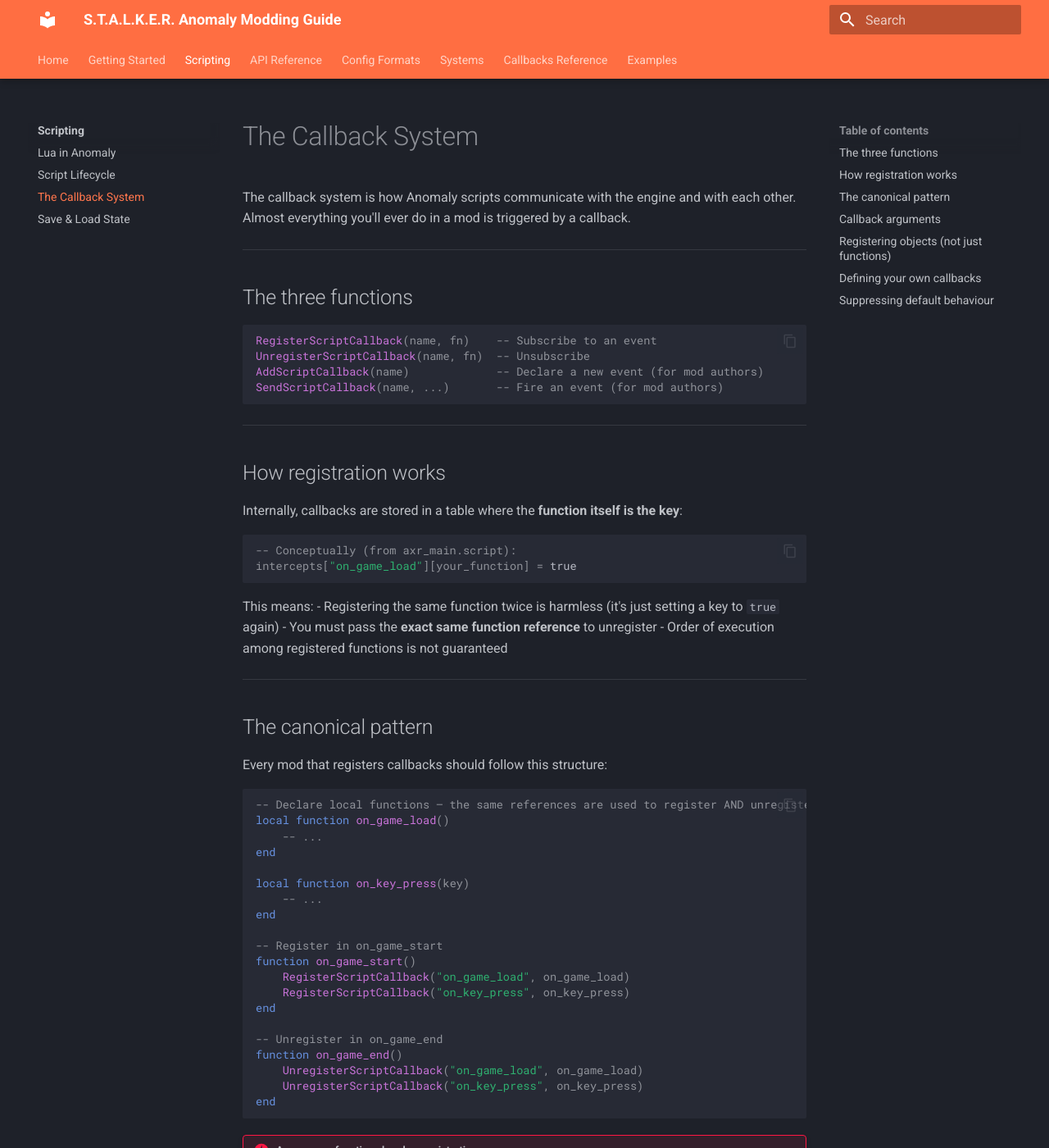
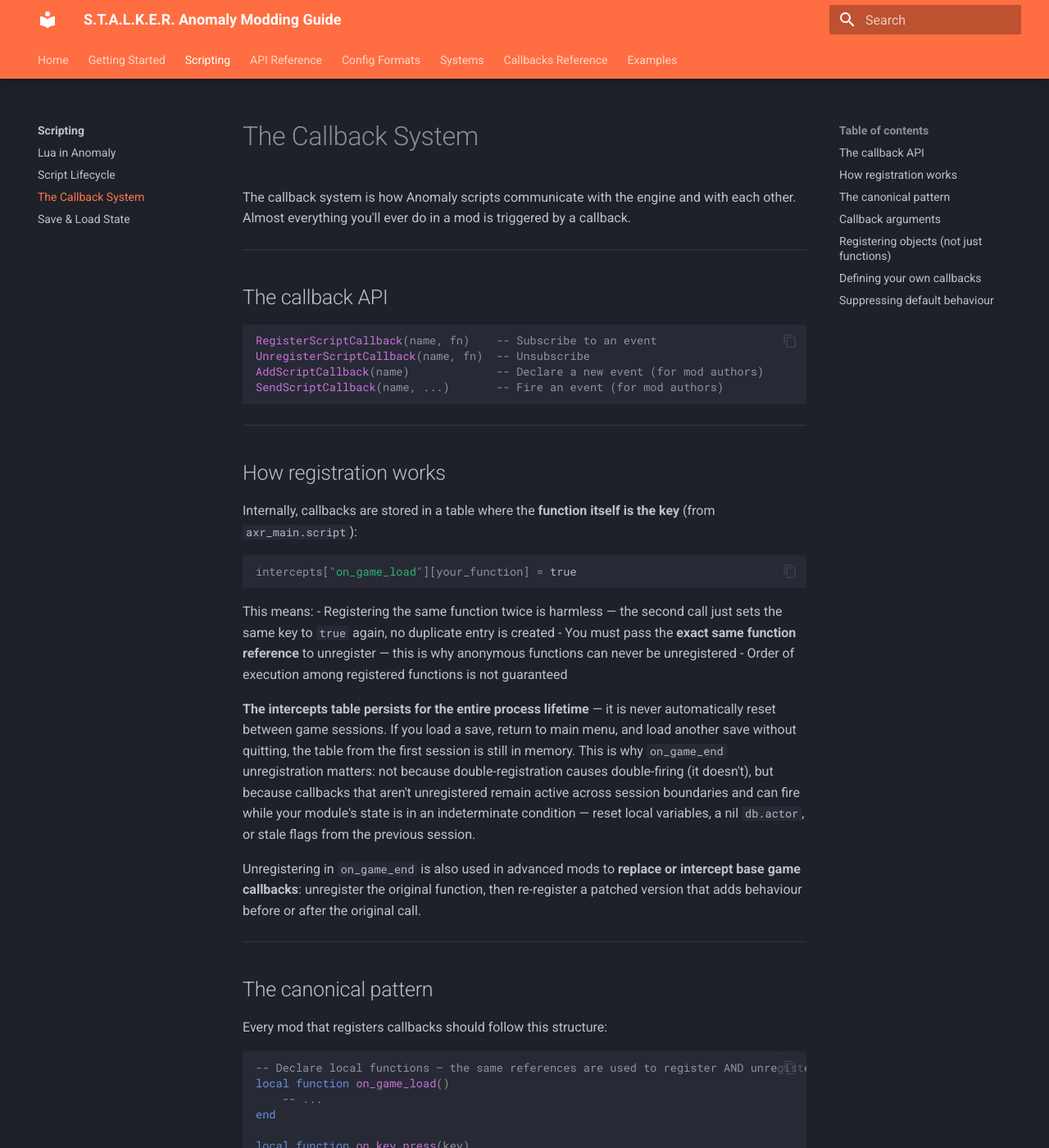
Before and after one commit to robE127/stalker-anomaly-modding-guide, an MkDocs documentation site: the page built from docs/scripting/callbacks.md, in a window 1280 px wide and 1400 px high. Shown: the whole window at 82% size. Built offline with MkDocs 1.6.1 and Material for MkDocs 9.7.7, drawn with Linux system fonts in a browser that asks for light colours.

Commit message:
Fix callback docs, update CLAUDE.md dev server guidance
- Correct double-firing myth in callbacks.md and script-lifecycle.md:
  intercepts table uses functions as keys so duplicate registration is
  a no-op; real reason to unregister is session state hygiene since
  intercepts table persists for entire process lifetime
- Add explanation of advanced unregister use case (intercepting/replacing
  base game callbacks for execution order control)
- Rename "The three functions" section header to "The callback API"
- Update CLAUDE.md dev server section: hot reloading does not work on
  this setup; document kill-and-restart workflow; Claude Code must never
  start the dev server

Co-Authored-By: Claude Sonnet 4.6 <noreply@anthropic.com>

````diff
--- a/docs/scripting/callbacks.md
+++ b/docs/scripting/callbacks.md
@@ -4,7 +4,7 @@ The callback system is how Anomaly scripts communicate with the engine and with
 
 ---
 
-## The three functions
+## The callback API
 
 ```lua
 RegisterScriptCallback(name, fn)    -- Subscribe to an event
@@ -17,17 +17,20 @@ SendScriptCallback(name, ...)       -- Fire an event (for mod authors)
 
 ## How registration works
 
-Internally, callbacks are stored in a table where the **function itself is the key**:
+Internally, callbacks are stored in a table where the **function itself is the key** (from `axr_main.script`):
 
 ```lua
--- Conceptually (from axr_main.script):
 intercepts["on_game_load"][your_function] = true
 ```
 
 This means:
-- Registering the same function twice is harmless (it's just setting a key to `true` again)
-- You must pass the **exact same function reference** to unregister
+- Registering the same function twice is harmless — the second call just sets the same key to `true` again, no duplicate entry is created
+- You must pass the **exact same function reference** to unregister — this is why anonymous functions can never be unregistered
 - Order of execution among registered functions is not guaranteed
+
+**The intercepts table persists for the entire process lifetime** — it is never automatically reset between game sessions. If you load a save, return to main menu, and load another save without quitting, the table from the first session is still in memory. This is why `on_game_end` unregistration matters: not because double-registration causes double-firing (it doesn't), but because callbacks that aren't unregistered remain active across session boundaries and can fire while your module's state is in an indeterminate condition — reset local variables, a nil `db.actor`, or stale flags from the previous session.
+
+Unregistering in `on_game_end` is also used in advanced mods to **replace or intercept base game callbacks**: unregister the original function, then re-register a patched version that adds behaviour before or after the original call.
 
 ---
 
````
Also changed, not shown: CLAUDE.md (+14 -14 lines), TODO.md (+1 -1 lines), docs/scripting/script-lifecycle.md (+3 -1 lines).
